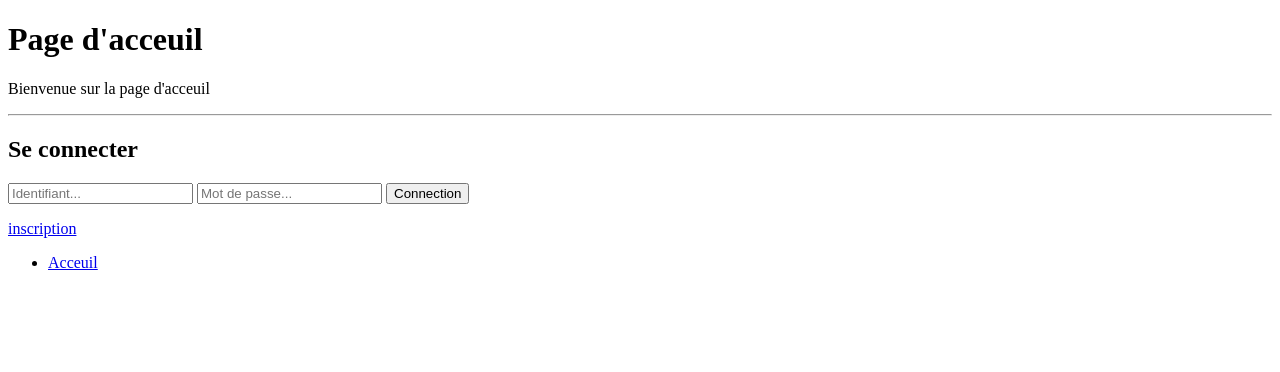
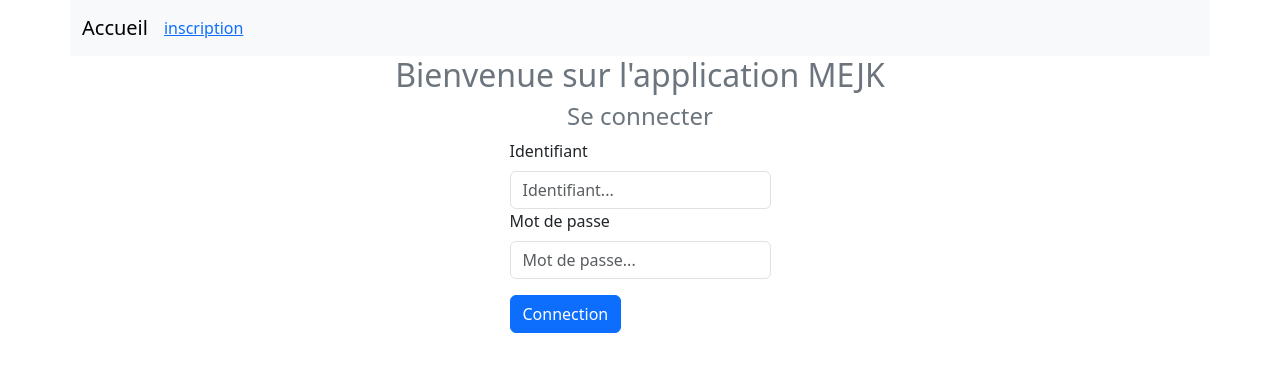
Before and after one commit to EWEN14/projet_gestion_financiere, a PHP site: page /index.php in a window 1280 px wide. Shown: the top 372 px of the page. Run offline with PHP 8.4, Linux system fonts and the light colour scheme; some libraries are stand-ins or nearby versions.

Commit message:
Add files via upload

```diff
--- a/php/index.php
+++ b/php/index.php
@@ -19,7 +19,7 @@
       if (password_verify($password, $verifUser->getPassword())) {
         $_SESSION['username'] = $username;
         $_SESSION['rank'] = $verifUser->getAdmin();
-        header('Location: content.php');
+        header('Location: ../seuilrentabilite.html');
       }else {
         echo 'Identifiant ou mot de passe incorrect';
       }
@@ -30,41 +30,103 @@
  ?>
 
 <!DOCTYPE html>
-<html lang="fr" dir="ltr">
 <head>
+  <!-- Required meta tags -->
   <meta charset="utf-8">
-    <title></title>
+  <meta name="viewport" content="width=device-width, initial-scale=1">
+  <meta name="description" content="Calcul du seuil de rentabilité en valeur et en volume.">
+  <title>Accueil</title>
+
+    <!-- Bootstrap core CSS -->
+		<!-- <link href="css/bootstrap.min.css" rel="stylesheet" > -->
+		<link href="../css/bootstrap.min.css" rel="stylesheet">
+		<link href="../css/icons/font/bootstrap-icons.css" rel="stylesheet">
+
+	<!-- Bootstrap core JS -->
+		<script src="../js/bootstrap.min.js"></script>
+		<script src="../js/bootstrap.bundle.min.js"></script>
+		<script src="../js/jquery-3.6.0.min.js"></script>
+
 </head>
 <body>
-    <h1>Page d'acceuil</h1>
-    <p>Bienvenue sur la page d'acceuil</p>
-    <hr>
-    <h2>Se connecter</h2>
+    <!-- menu de navigation -->
+	<div class="container">
+		<div class="row">
+			<nav class="navbar navbar-expand-sm bg-light navbar-light" style="background-color: #e3f2fd;">
+			  <div class="container-fluid">
+				<a class="navbar-brand" href="php/index.php">Accueil</a>
+				<button class="navbar-toggler" type="button" data-bs-toggle="collapse" data-bs-target="#collapsibleNavbar">
+				  <span class="navbar-toggler-icon"></span>
+				</button>
+				<div class="collapse navbar-collapse" id="collapsibleNavbar">
+				  <ul class="navbar-nav">
 				    <?php if (is_logged()): ?>
-      <p> Bienvenue <?= htmlspecialchars($_SESSION['username'])?> | <a href="index.php?action=logout">Se déconnecté !!!</a>
-      </p>
-    <?php else: ?>
-      <form method="post">
-        <input type="text" name="form_username" placeholder="Identifiant...">
-        <input type="password" name="form_password" placeholder="Mot de passe...">
-        <input type="submit" name="valid_connection" value="Connection">
-      </form>
+					<li class="nav-item">
+					  <a class="nav-link" href="../seuilrentabilite">Seuil de rentabilité</a>
+					</li>
 					<?php endif; ?>
+
 				    <?php if (!is_logged()): ?>
-      <p>
-          <a href="inscription.php">inscription</a>
-      </p>
+					<li class="nav-item">
+					  <a class="navbar-link" href="inscription.php">inscription</a>
+					</li>
 					<?php endif; ?>
-    <nav>
-      <ul>
-        <li>
-          <a href="index.php">Acceuil</a>
-          <?php if(is_logged()) : ?>
-            <a href="content.php">Page</a>
-          <?php endif ?>
+
+				    <?php if (is_logged()): ?>
+					<li class="nav-item">
+
+					</li>
+					<?php endif; ?>
+
+					<li class="nav-item">
+					  <a class="nav-link" href="#"></a>
+					</li>
+					<li class="nav-item">
+					  <a class="nav-link" href="cump-moyen-pondere"></a>
 					</li>
 				  </ul>
+				</div>
+			  </div>
+			  <?php if (is_logged()): ?>
+			  <a href="index.php?action=logout"><i class="bi bi-door-open-fill" style="font-size: 2rem; color: #eb984e;" ></i></a></div>
+			  <?php endif; ?>
 			</nav>
+		</div>
+	</div>
+
+
+	<div class="container">
+	  <div class="row">
+		<h2 class="text-center text-secondary">Bienvenue sur l'application MEJK</h2>
+		<?php if (is_logged()): ?>
+			<h3 class="text-center text-primary">Bienvenue <?= htmlspecialchars($_SESSION['username'])?></h3>
+		<?php endif; ?>
+	  </div>
+	</div>
+
+	<?php if (!is_logged()): ?>
+	<div class="container">
+	  <div class="row">
+		<div class="col align-self-start"></div>
+		<div class="col-3 align-self-center">
+		  <h4 class="text-center text-secondary">Se connecter</h4>
+		  <form method="post">
+			<div>
+			  <label for="exampleInputEmail1" class="form-label">Identifiant</label>
+				<input type="text" class="form-control" name="form_username" placeholder="Identifiant..." aria-describedby="emailHelp">
+			</div>
+			<div>
+			  <label for="exampleInputPassword1" class="form-label">Mot de passe</label>
+			  <input type="password" class="form-control" name="form_password" placeholder="Mot de passe...">
+			</div>
+			<div class="mt-3">
+			  <input type="submit" class="btn btn-primary" name="valid_connection" value="Connection">
+			</div>
+		</div>
+		<div class="col align-self-end"></div>
+	  </div>
+	</div>
+	<?php endif; ?>
 
   </body>
 </html>
```
Lines whose indentation alone changed are shown as unchanged.
